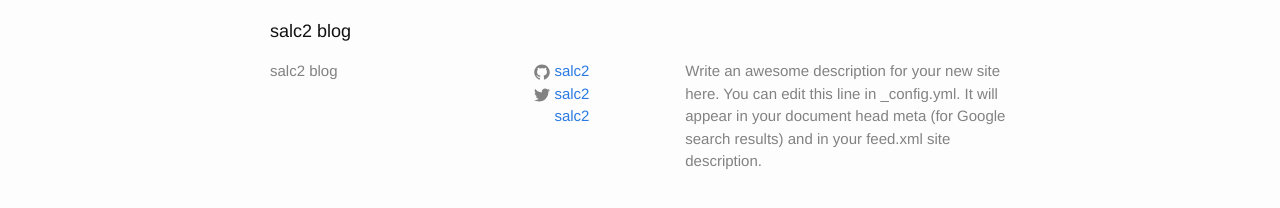
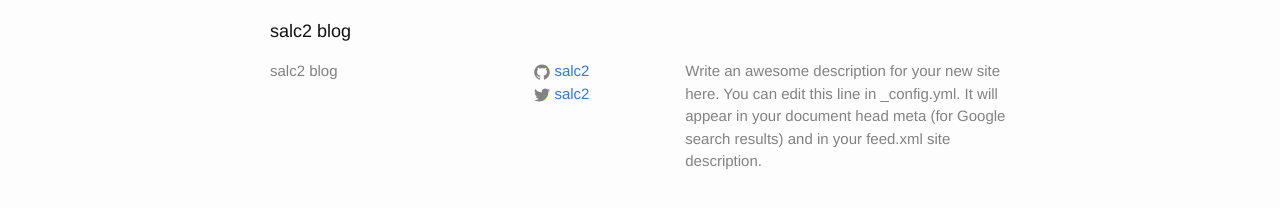
Before and after one commit to salc2/salc2.github.io, a Jekyll site: the page built from index.html, in a window 1280 px wide. Shown: the part 309-517 px from the top of the page. Built offline with Jekyll 4.4.1, drawn with Linux system fonts in a browser that asks for light colours.

Commit message:
no linked

```diff
--- a/_includes/footer.html
+++ b/_includes/footer.html
@@ -42,18 +42,6 @@
             </a>
           </li>
           {% endif %}
-
-          <li>
-            <a href="uy.linkedin.com/in/salc2">
-              <span class="icon  icon--linkedin">
-                <svg viewBox="0 0 16 16"><path d="M186.4 142.4c0 19-15.3 34.5-34.2 34.5 -18.9 0-34.2-15.4-34.2-34.5 0-19 15.3-34.5 34.2-34.5C171.1 107.9 186.4 123.4 186.4 142.4zM181.4 201.3h-57.8V388.1h57.8V201.3zM273.8 201.3h-55.4V388.1h55.4c0 0 0-69.3 0-98 0-26.3 12.1-41.9 35.2-41.9 21.3 0 31.5 15 31.5 41.9 0 26.9 0 98 0 98h57.5c0 0 0-68.2 0-118.3 0-50-28.3-74.2-68-74.2 -39.6 0-56.3 30.9-56.3 30.9v-25.2H273.8z"/></svg>
-              </span>
-              <span class="username">salc2</span>
-            </a>
-          </li>
-
-
-
         </ul>
       </div>
 
```
